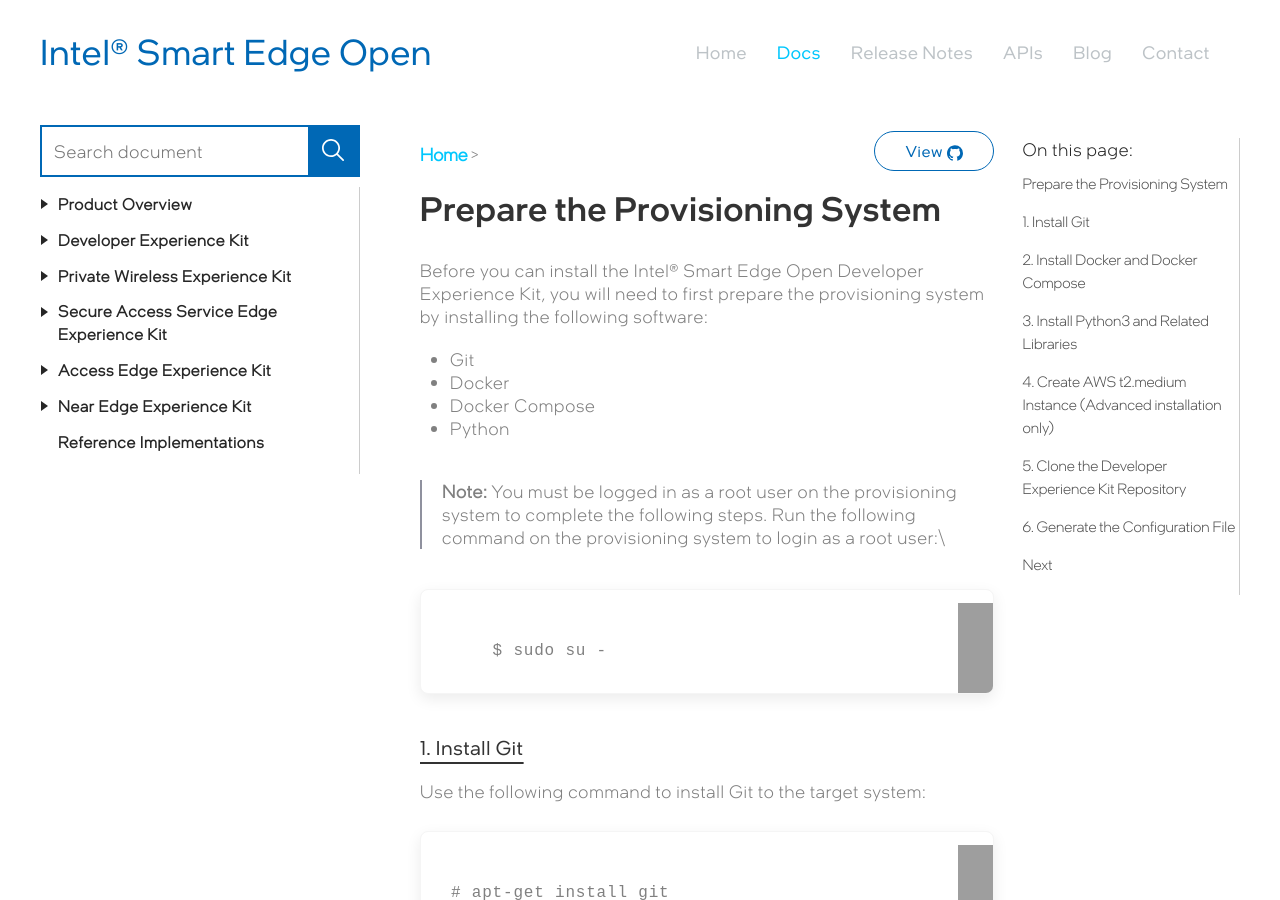
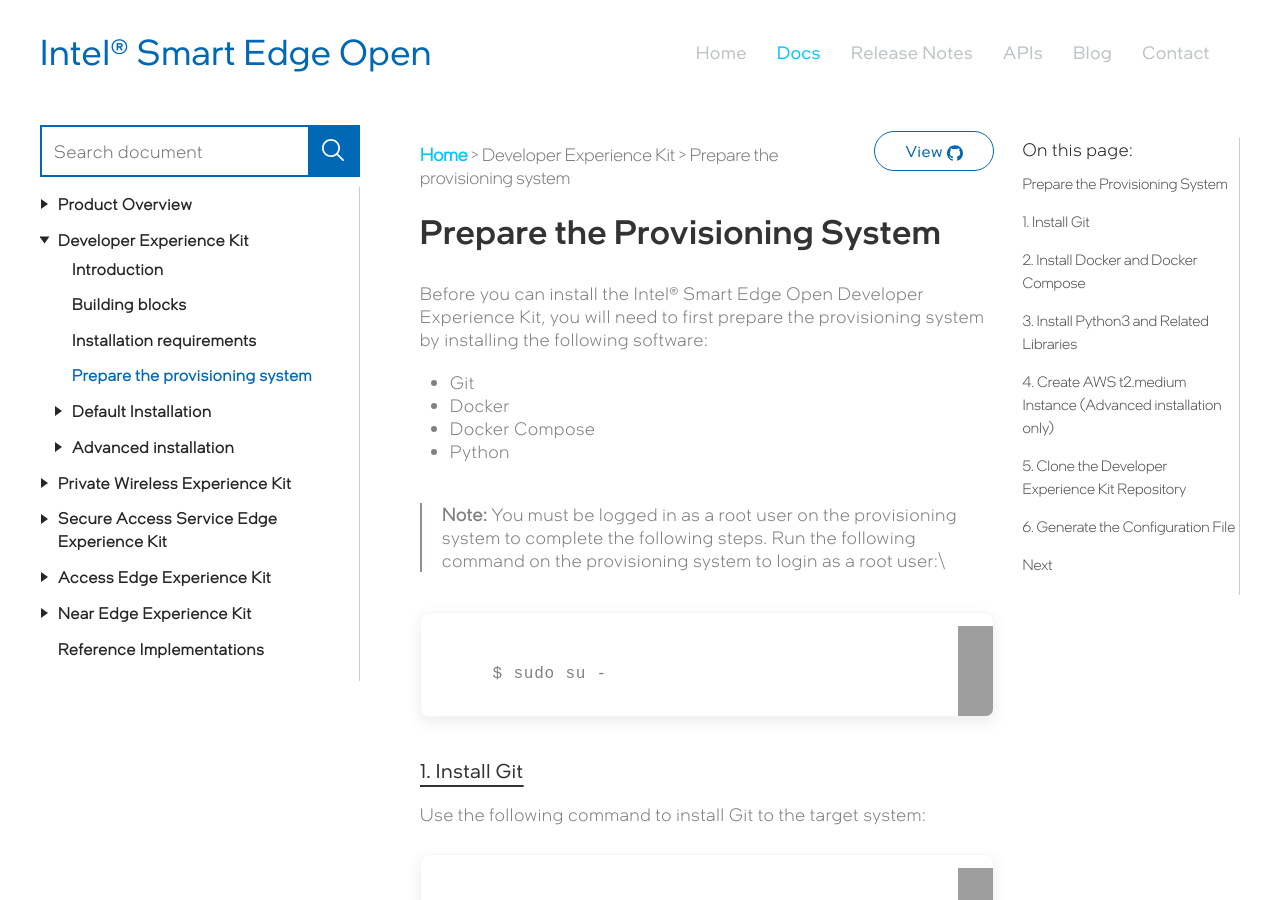
Before and after one commit to intelsmartedgeons/docs, a Jekyll site: the page built from experience-kits/developer-experience-kit/developer-experience-kit-prepare-the-provisioning-system.md, in a window 1280 px wide and 900 px high. Built offline with Jekyll 4.4.1, drawn with Linux system fonts in a browser that asks for light colours; some web fonts are replaced; our own code applies the rules of GitHub Pages for plain Markdown files; comment, search, counter and statistics services are not loaded; grey boxes are pictures that could not be loaded.

Commit message:
updatation in left navbar links after feedback received the customer for DEK

```diff
--- a/_data/navbars/open-apache.yml
+++ b/_data/navbars/open-apache.yml
@@ -5,33 +5,33 @@
 order: 2
 section:
   - title: "Introduction"
-    path: /docs/developer-experience-kit/developer-experience-kit-introduction
+    path: /docs/experience-kits/developer-experience-kit/developer-experience-kit-introduction
   - title: "Building blocks"
-    path: /docs/developer-experience-kit/developer-experience-kits-building-blocks
+    path: /docs/experience-kits/developer-experience-kit/developer-experience-kits-building-blocks
   - title: "Installation requirements"
-    path: /docs/developer-experience-kit/developer-experience-kit-requirements
+    path: /docs/experience-kits/developer-experience-kit/developer-experience-kit-requirements
+  - title: "Prepare the provisioning system"
+    path: /docs/experience-kits/developer-experience-kit/developer-experience-kit-prepare-the-provisioning-system
   - title: "Default Installation"
     path: /default-installation/
     section:
       - title: "About the default installation"
-        path: /docs/developer-experience-kit/default-installation/developer-experience-kit-default-install
-        section:
-          - title: "Create installation image"
-            path: /docs/developer-experience-kit/default-installation/create-installation-image-dek-default/?page=default-installation
-          - title: "Install installation image"
-            path: /docs/developer-experience-kit/default-installation/install-the-image-dek-default/?page=default-installation
+        path: /docs/experience-kits/developer-experience-kit/default-installation/developer-experience-kit-default-install/?page=default-installation
+      - title: "Create installation image"
+        path: /docs/experience-kits/developer-experience-kit/default-installation/create-installation-image-dek-default/?page=default-installation
+      - title: "Install installation image"
+        path: /docs/experience-kits/developer-experience-kit/default-installation/install-the-image-dek-default/?page=default-installation
   - title: "Advanced installation"
     path: /advanced-installation/
     section:
       - title: "About the advanced installation"
-        path: /docs/developer-experience-kit/advanced-installation/advanced-installation-introduction
-        section:
-          - title: "Set up security features"
-            path: /docs/developer-experience-kit/advanced-installation/developer-experience-kit-security-features
-          - title: "Create and flash the installation image"
-            path: /docs/developer-experience-kit/advanced-installation/create-and-flash-installation-image
-          - title: "Install image on target system"
-            path: /docs/developer-experience-kit/advanced-installation/install-image-target-system
+        path: /docs/experience-kits/developer-experience-kit/advanced-installation/advanced-installation-introduction/?page=advanced-installation
+      - title: "Set up security features"
+        path: /docs/experience-kits/developer-experience-kit/advanced-installation/developer-experience-kit-security-features/?page=advanced-installation
+      - title: "Create and flash the installation image"
+        path: /docs/experience-kits/developer-experience-kit/advanced-installation/create-and-flash-installation-image/?page=advanced-installation
+      - title: "Install image on target system"
+        path: /docs/experience-kits/developer-experience-kit/advanced-installation/install-image-target-system/?page=advanced-installation
   # - title: "Default Installation"
   #   path:
   #   section:
```
Also changed, not shown: experience-kits/developer-experience-kit/advanced-installation/advanced-installation-introduction.md (renamed from developer-experience-kit/advanced-installation/advanced-installation-introduction.md), experience-kits/developer-experience-kit/advanced-installation/create-and-flash-installation-image.md (renamed from developer-experience-kit/advanced-installation/create-and-flash-installation-image.md), experience-kits/developer-experience-kit/advanced-installation/developer-experience-kit-security-features.md (renamed from developer-experience-kit/advanced-installation/developer-experience-kit-security-features.md), experience-kits/developer-experience-kit/advanced-installation/install-image-target-system.md (renamed from developer-experience-kit/advanced-installation/install-image-target-system.md), experience-kits/developer-experience-kit/default-installation/create-installation-image-dek-default.md (renamed from developer-experience-kit/default-installation/create-installation-image-dek-default.md), experience-kits/developer-experience-kit/default-installation/developer-experience-kit-default-install.md (renamed from developer-experience-kit/default-installation/developer-experience-kit-default-install.md), experience-kits/developer-experience-kit/default-installation/install-the-image-dek-default.md (renamed from developer-experience-kit/default-installation/install-the-image-dek-default.md), experience-kits/developer-experience-kit/developer-experience-kit-introduction.md (renamed from developer-experience-kit/developer-experience-kit-introduction.md), experience-kits/developer-experience-kit/developer-experience-kit-prepare-the-provisioning-system.md (renamed from developer-experience-kit/developer-experience-kit-prepare-the-provisioning-system.md), experience-kits/developer-experience-kit/developer-experience-kit-requirements.md (renamed from developer-experience-kit/developer-experience-kit-requirements.md), experience-kits/developer-experience-kit/developer-experience-kits-building-blocks.md (renamed from developer-experience-kit/developer-experience-kits-building-blocks.md).
